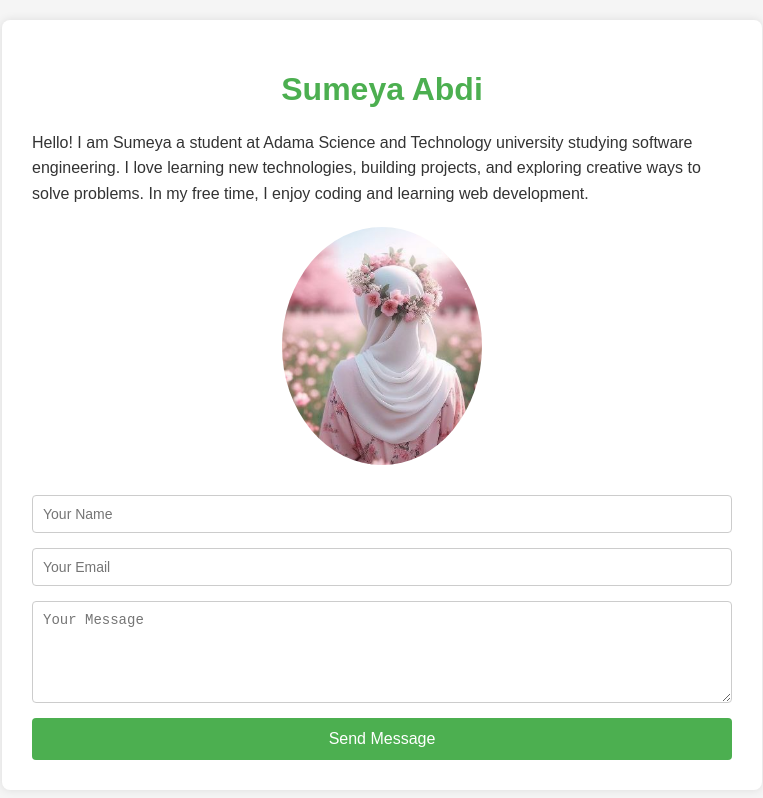
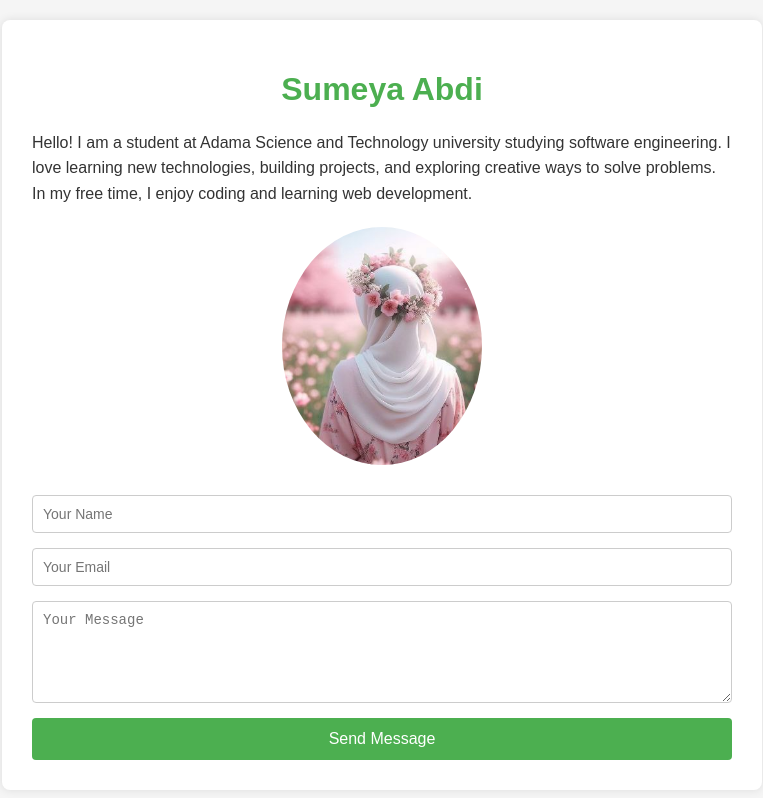
Before and after one commit to sume11/Bootcamp-mini-project, a plain HTML site: page index.html in a window 1280 px wide. Shown: the whole page, without its empty margins (258-1021 px from the left). Drawn offline with Linux system fonts and the light colour scheme.

Commit message:
Fix grammatical error in introduction paragraph

```diff
--- a/index.html
+++ b/index.html
@@ -77,7 +77,7 @@
 <body>
     <div class="container">
         <h1>Sumeya Abdi</h1>
-        <p>Hello! I am Sumeya a student at Adama Science and Technology university studying software engineering. I love
+        <p>Hello! I am a student at Adama Science and Technology university studying software engineering. I love
              learning new technologies, building projects, and exploring creative ways to solve problems. In my free time,
              I enjoy coding and learning  web development.</p>
         <img src="profile.png" alt="Profile Image" width="200">
```
